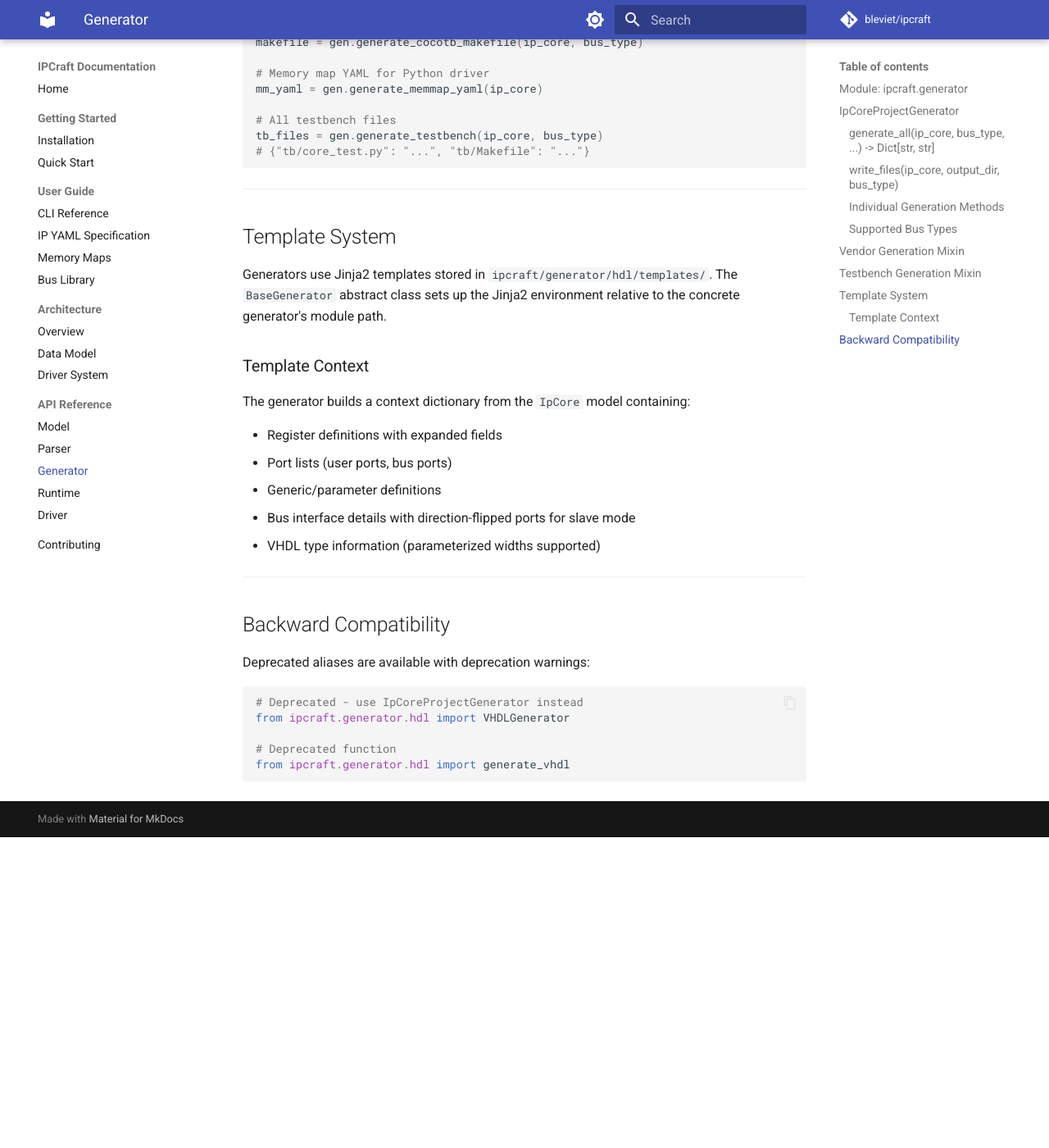
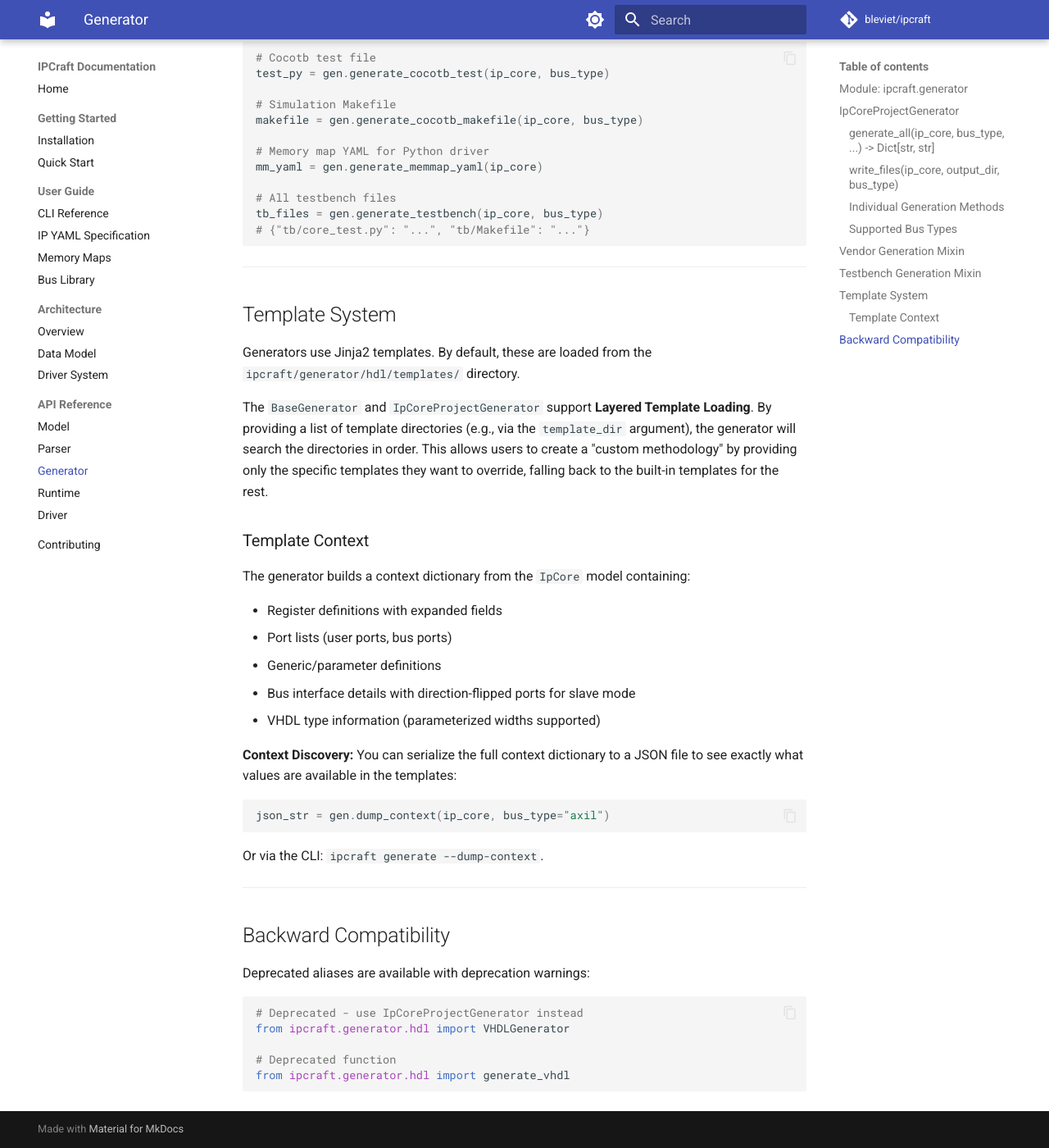
Before and after one commit to bleviet/ipcraft, an MkDocs documentation site: the page built from docs/api/generator.md, in a window 1280 px wide and 1400 px high, scrolled down 1959 px. Shown: the whole window at 82% size. Built offline with MkDocs 1.6.1 and Material for MkDocs 9.7.7, drawn with Linux system fonts in a browser that asks for light colours; comment, search, counter and statistics services are not loaded; before the commit the page ends 2980 px from its top, so only the background shows below that; some of the changed text lies outside the part shown.

Commit message:
docs: update API and CLI reference for custom template methodologies

````diff
--- a/docs/api/generator.md
+++ b/docs/api/generator.md
@@ -12,7 +12,11 @@ The main generator for producing VHDL, vendor files, and testbenches from an
 ```python
 from ipcraft.generator.hdl import IpCoreProjectGenerator
 
+# Use built-in templates
 gen = IpCoreProjectGenerator()
+
+# Or use custom templates (layered over built-in ones)
+gen = IpCoreProjectGenerator(template_dir=["./my-methodology"])
 ```
 
 ### `generate_all(ip_core, bus_type, ...) -> Dict[str, str]`
@@ -28,6 +32,7 @@ files = gen.generate_all(
     structured=True,           # use rtl/tb/intel/xilinx folder layout
     vendor="both",             # "none", "intel", "xilinx", "both"
     include_testbench=True,    # generate cocotb testbench
+    dump_context=False,        # set to True to output template_context.json
 )
 
 # files: {"rtl/core_pkg.vhd": "...", "rtl/core.vhd": "...", ...}
@@ -103,9 +108,9 @@ tb_files = gen.generate_testbench(ip_core, bus_type)
 
 ## Template System
 
-Generators use Jinja2 templates stored in `ipcraft/generator/hdl/templates/`.
-The `BaseGenerator` abstract class sets up the Jinja2 environment relative
-to the concrete generator's module path.
+Generators use Jinja2 templates. By default, these are loaded from the `ipcraft/generator/hdl/templates/` directory.
+
+The `BaseGenerator` and `IpCoreProjectGenerator` support **Layered Template Loading**. By providing a list of template directories (e.g., via the `template_dir` argument), the generator will search the directories in order. This allows users to create a "custom methodology" by providing only the specific templates they want to override, falling back to the built-in templates for the rest.
 
 ### Template Context
 
@@ -116,6 +121,13 @@ The generator builds a context dictionary from the `IpCore` model containing:
 - Generic/parameter definitions
 - Bus interface details with direction-flipped ports for slave mode
 - VHDL type information (parameterized widths supported)
+
+**Context Discovery:** You can serialize the full context dictionary to a JSON file to see exactly what values are available in the templates:
+
+```python
+json_str = gen.dump_context(ip_core, bus_type="axil")
+```
+Or via the CLI: `ipcraft generate --dump-context`.
 
 ---
 
````
Also changed, not shown: docs/user-guide/cli.md (+8 -0 lines).
